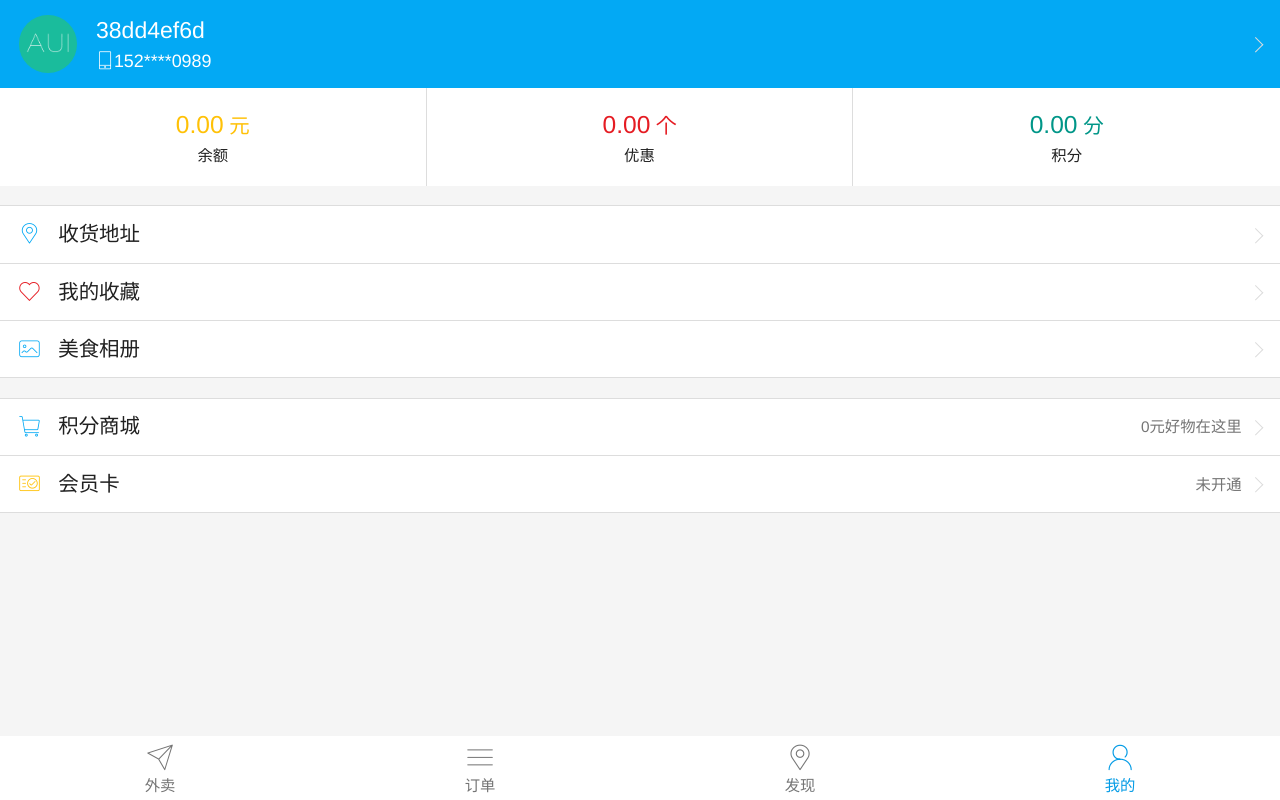
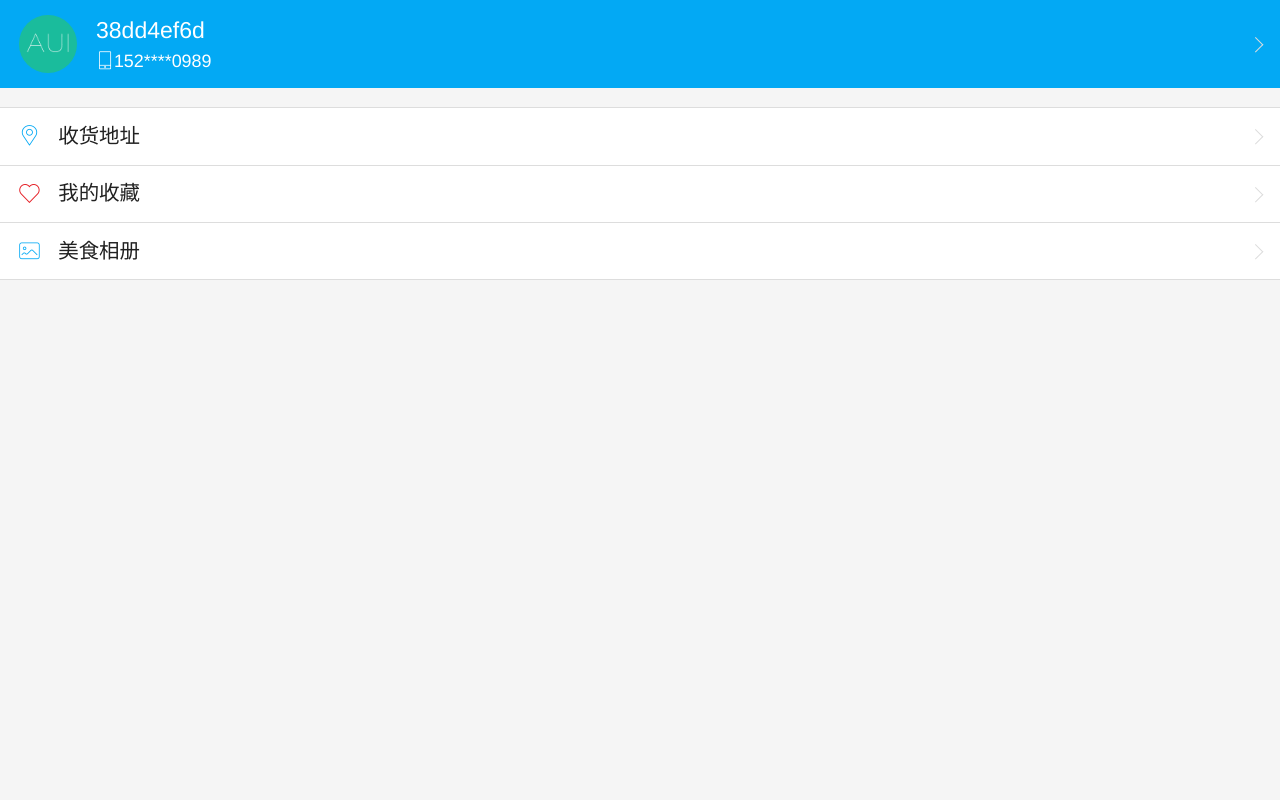
Before and after one commit to walkbug/yicunjin, a plain HTML site: page widget/html/frame3_frm.html in a window 1280 px wide. Drawn offline with Linux system fonts and the light colour scheme.

Commit message:
201807301725

```diff
--- a/widget/html/frame3_frm.html
+++ b/widget/html/frame3_frm.html
@@ -36,18 +36,7 @@
     </section>
     <section class="aui-content aui-grid aui-margin-b-15">
         <div class="aui-row">
-            <div class="aui-col-xs-4 aui-border-r">
-                <big class="aui-text-warning">0.00<small> 元</small></big>
-                <div class="aui-gird-lable aui-font-size-12">余额</div>
-            </div>
-            <div class="aui-col-xs-4 aui-border-r">
-                <big class="aui-text-danger">0.00<small> 个</small></big>
-                <div class="aui-gird-lable aui-font-size-12">优惠</div>
-            </div>
-            <div class="aui-col-xs-4">
-                <big class="aui-text-success">0.00<small> 分</small></big>
-                <div class="aui-gird-lable aui-font-size-12">积分</div>
-            </div>
+
         </div>
     </section>
     <section class="aui-content">
@@ -77,45 +66,9 @@
                 </div>
             </li>
         </ul>
-        <ul class="aui-list aui-list-in">
-            <li class="aui-list-item">
-                <div class="aui-list-item-label-icon">
-                    <i class="aui-iconfont aui-icon-cart aui-text-info"></i>
-                </div>
-                <div class="aui-list-item-inner aui-list-item-arrow">
-                    <div class="aui-list-item-title">积分商城</div>
-                    <div class="aui-list-item-right">0元好物在这里</div>
-                </div>
-            </li>
-            <li class="aui-list-item">
-                <div class="aui-list-item-label-icon">
-                    <i class="aui-iconfont aui-icon-cert aui-text-warning"></i>
-                </div>
-                <div class="aui-list-item-inner aui-list-item-arrow">
-                    <div class="aui-list-item-title">会员卡</div>
-                    <div class="aui-list-item-right">未开通</div>
-                </div>
-            </li>
-        </ul>
+
     </section>
-    <footer class="aui-bar aui-bar-tab">
-        <div class="aui-bar-tab-item">
-            <i class="aui-iconfont aui-icon-paper"></i>
-            <div class="aui-bar-tab-label">外卖</div>
-        </div>
-        <div class="aui-bar-tab-item">
-            <i class="aui-iconfont aui-icon-menu"></i>
-            <div class="aui-bar-tab-label">订单</div>
-        </div>
-        <div class="aui-bar-tab-item">
-            <i class="aui-iconfont aui-icon-location"></i>
-            <div class="aui-bar-tab-label">发现</div>
-        </div>
-        <div class="aui-bar-tab-item aui-active">
-            <i class="aui-iconfont aui-icon-my"></i>
-            <div class="aui-bar-tab-label">我的</div>
-        </div>
-    </footer>
+
 </body>
 <script type="text/javascript" src="../script/api.js" ></script>
 <script type="text/javascript">
```
